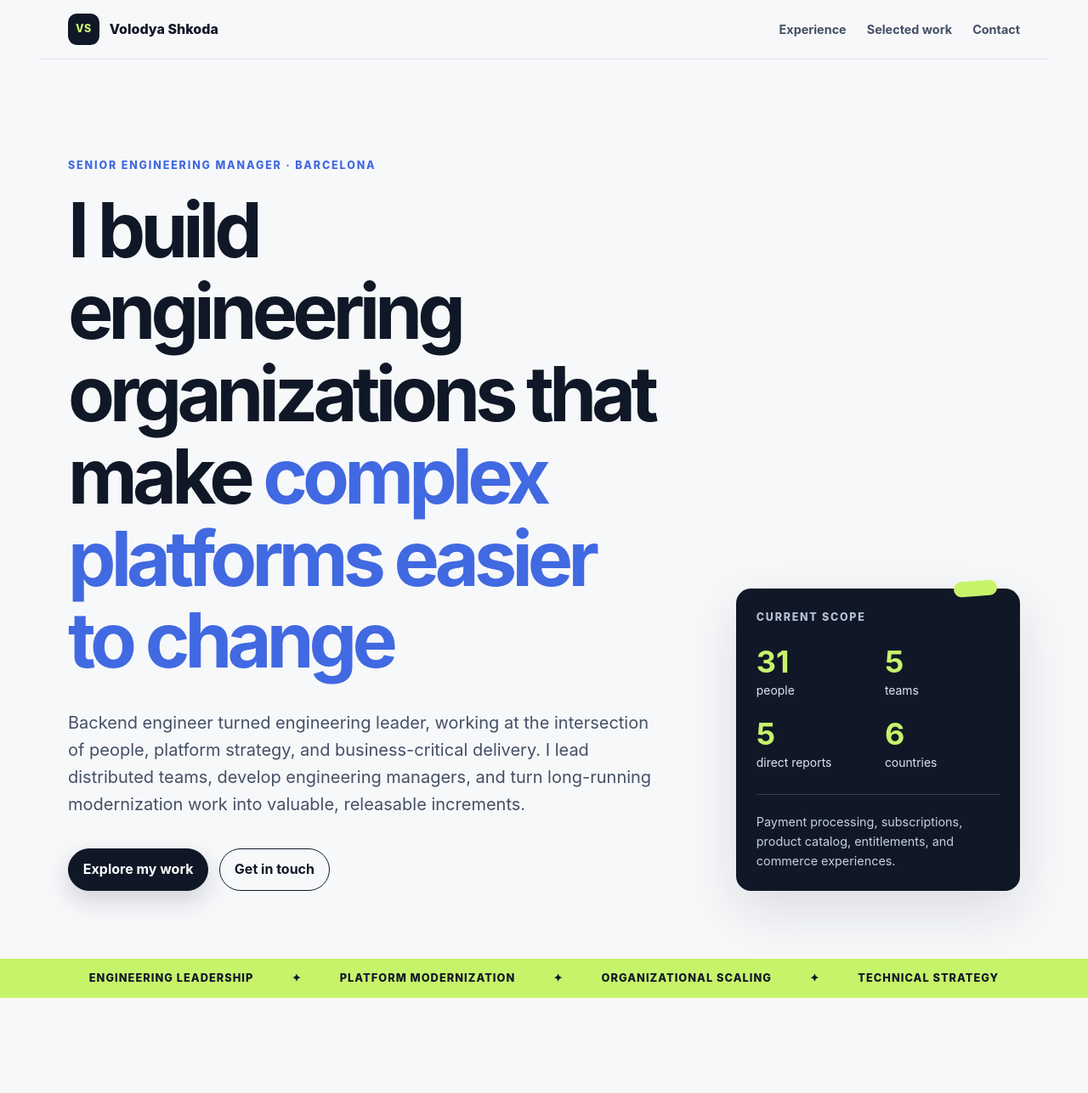
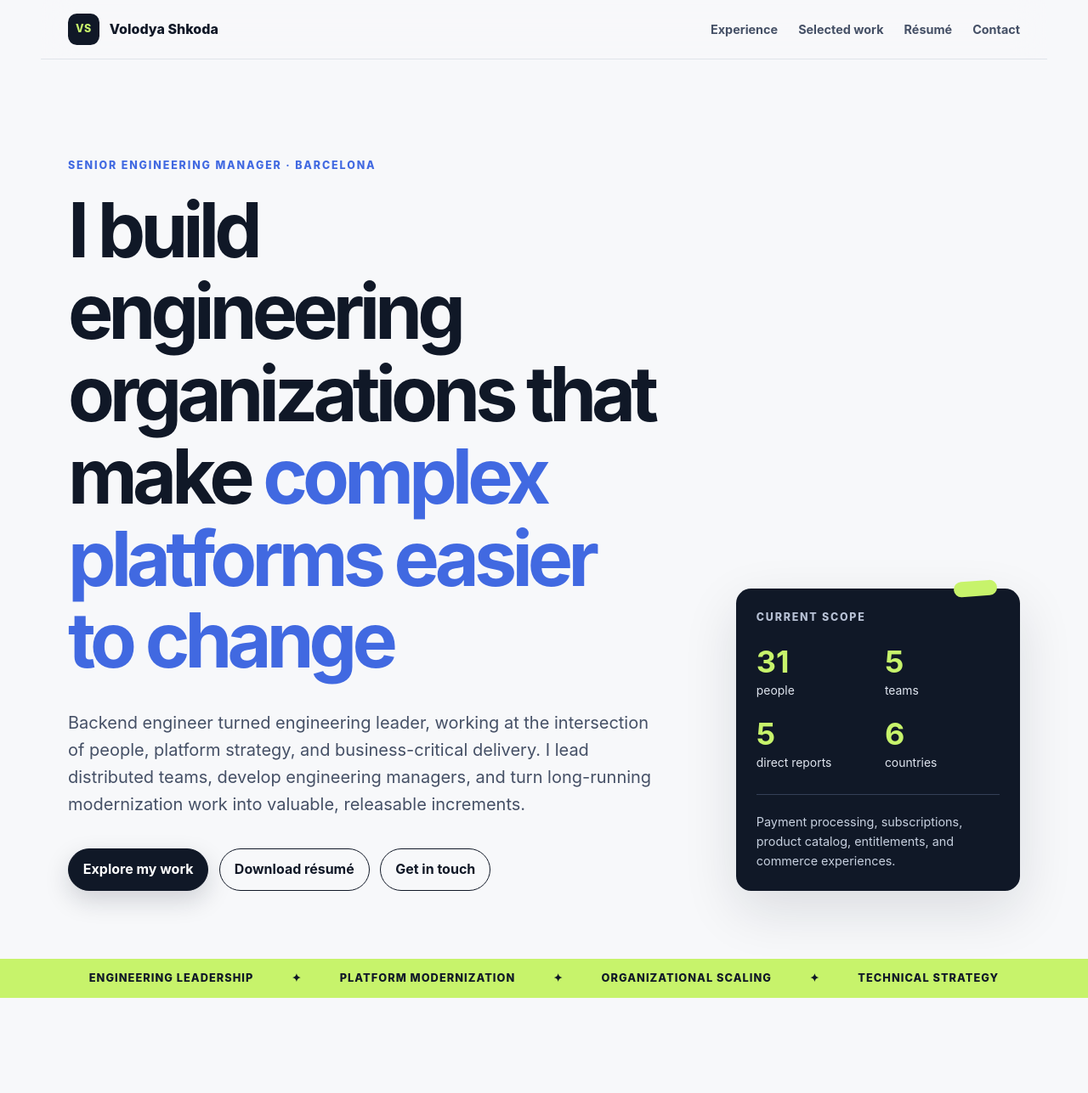
Before and after one commit to vladimirshkoda/vladimirshkoda.github.io, a plain HTML site: page index.html in a window 1280 px wide. Shown: the top 1287 px of the page at 85% size. Drawn offline with Linux system fonts and the light colour scheme.

Commit message:
Add downloadable resume

```diff
--- a/index.html
+++ b/index.html
@@ -27,6 +27,7 @@
       <nav>
         <a href="#experience">Experience</a>
         <a href="#selected-work">Selected work</a>
+        <a href="volodya-shkoda-resume.pdf">Résumé</a>
         <a href="#contact">Contact</a>
       </nav>
     </header>
@@ -47,6 +48,7 @@
           </p>
           <div class="hero-actions">
             <a class="button button-primary" href="#experience">Explore my work</a>
+            <a class="button button-secondary" href="volodya-shkoda-resume.pdf" download>Download résumé</a>
             <a class="button button-secondary" href="mailto:vladimir.shkoda.51@gmail.com">Get in touch</a>
           </div>
         </div>
@@ -276,6 +278,7 @@
           <a href="mailto:vladimir.shkoda.51@gmail.com">vladimir.shkoda.51@gmail.com</a>
           <a href="https://www.linkedin.com/in/vladimirshkoda">LinkedIn</a>
           <a href="https://github.com/vladimirshkoda">GitHub</a>
+          <a href="volodya-shkoda-resume.pdf" download>Download résumé</a>
         </div>
       </section>
     </main>
```
Also changed, not shown: 1 other file.
